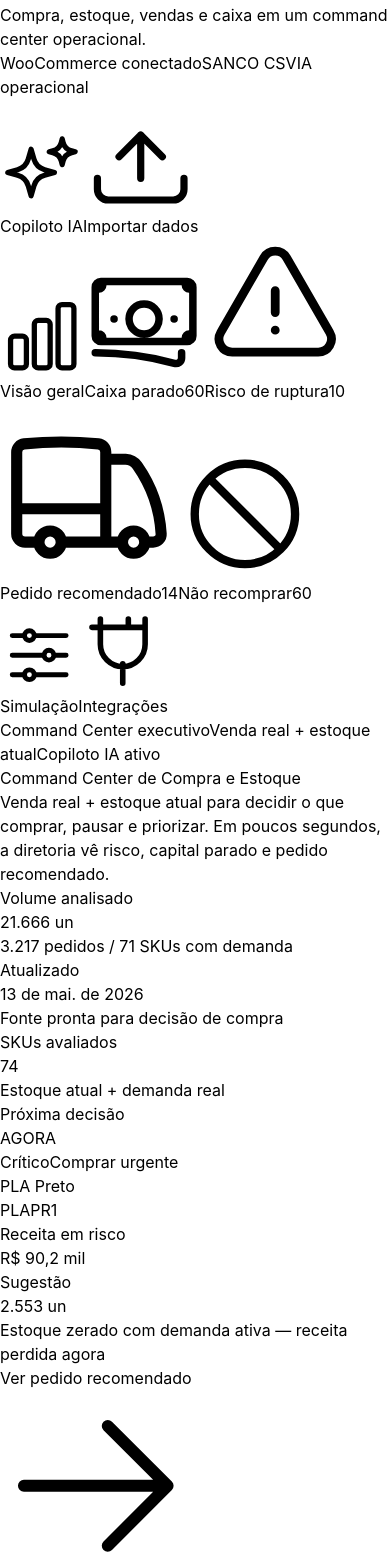
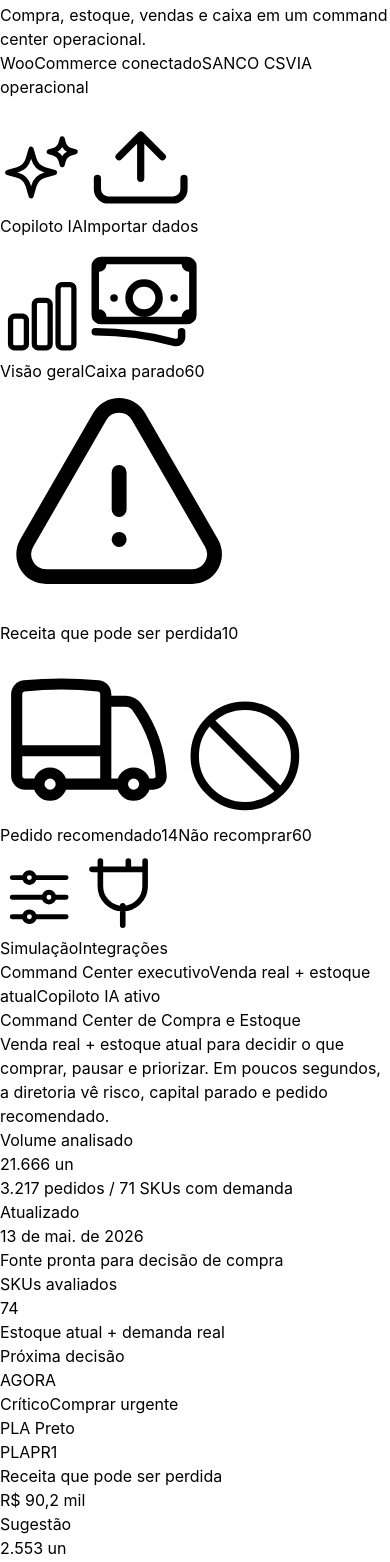
Before and after one commit to sales123-staff/stl-stock-intelligence, a Next.js app: page / in a window 390 px wide. Shown: the part 435-1997 px from the top of the page. Built offline with nearby package versions, Linux system fonts and the light colour scheme.

Commit message:
Fix financial logic for revenue risk and cash leak

```diff
--- a/app/page.tsx
+++ b/app/page.tsx
@@ -23,6 +23,9 @@ interface SKU {
   estoqueUtil: number
   valorUnitario: number
   precoVenda: number
+  precoMedioVenda: number
+  receitaPeriodo: number
+  precoVendaFonte: 'woocommerce' | 'estimado'
   margem: number
   valorEstoque: number
   consumo: number
@@ -250,8 +253,19 @@ const fmtDate = (d: string | Date) => new Intl.DateTimeFormat('pt-BR', { dateSty
 // ─── CSV PARSING ───────────────────────────────────────────────────────────
 
 function parseBRL(s: string | undefined | null): number {
-  if (!s) return 0
-  return parseFloat(String(s).trim().replace('R$', '').replace(/\./g, '').replace(',', '.')) || 0
+  if (s === undefined || s === null) return 0
+  const raw = String(s).trim()
+  if (!raw) return 0
+
+  // Aceita BRL/pt-BR (R$ 1.878,66) e números vindos de APIs (1878.66).
+  const cleaned = raw.replace(/R\$/g, '').replace(/\s/g, '').replace(/[^0-9,.-]/g, '')
+  if (!cleaned) return 0
+
+  if (cleaned.includes(',')) {
+    return parseFloat(cleaned.replace(/\./g, '').replace(',', '.')) || 0
+  }
+
+  return parseFloat(cleaned) || 0
 }
 
 function detectCSVType(text: string): 'stock' | 'consumption' | 'coverage' | 'unknown' {
@@ -298,22 +312,35 @@ function recommend(c: Classification, sku: { giro: number; valorEstoque: number;
   return 'manter'
 }
 
-function buildMotivo(c: Classification, dias: number, valorEstoque: number, receitaEmRisco: number): string {
+function buildMotivo(
+  c: Classification,
+  dias: number,
+  valorEstoque: number,
+  receitaEmRisco: number,
+  consumo: number,
+  estoqueUtil: number,
+  periodoDias: number,
+  precoVendaFonte: 'woocommerce' | 'estimado',
+): string {
+  const fontePreco = precoVendaFonte === 'woocommerce' ? 'preço médio real do WooCommerce' : 'preço estimado por custo + margem'
+
   switch (c) {
     case 'critico':
-      if (!isFinite(dias) || dias <= 0) return 'Estoque zerado com demanda ativa — receita perdida agora'
-      return `Apenas ${Math.round(dias)} dias até ruptura. Risco de ${fmtBRLcompact(receitaEmRisco)} em receita perdida`
+      if (!isFinite(dias) || dias <= 0) {
+        return `Vendeu ${fmtNum(consumo)} un em ${periodoDias} dias, tem ${fmtNum(estoqueUtil)} em estoque e pode deixar de vender ${fmtBRLcompact(receitaEmRisco)} durante o lead time (${fontePreco}).`
+      }
+      return `Vendeu ${fmtNum(consumo)} un em ${periodoDias} dias, cobertura de ${Math.round(dias)}d e risco de ${fmtBRLcompact(receitaEmRisco)} durante o lead time.`
     case 'ruptura':
-      return `Cobertura crítica de ${Math.round(dias)} dias. Comprar antes da próxima venda perdida`
+      return `Cobertura crítica de ${Math.round(dias)}d. Demanda real de ${fmtNum(consumo)} un em ${periodoDias} dias pode virar venda perdida.`
     case 'atencao':
-      return `${Math.round(dias)} dias de cobertura — abaixo do lead time + segurança`
+      return `${Math.round(dias)}d de cobertura — abaixo do lead time + segurança. Monitorar compra.`
     case 'parado':
-      return `Sem giro · ${fmtBRLcompact(valorEstoque)} de capital travado`
+      return `${fmtNum(estoqueUtil)} un em estoque e ${fmtNum(consumo)} vendidas em ${periodoDias} dias — ${fmtBRLcompact(valorEstoque)} de capital travado.`
     case 'excesso':
-      return `Cobertura excessiva de ${Math.round(dias)} dias — capital subutilizado`
+      return `Cobertura excessiva de ${Math.round(dias)}d com base nas vendas dos últimos ${periodoDias} dias — capital subutilizado.`
     case 'saudavel':
     default:
-      return 'Operando dentro da margem saudável'
+      return 'Operando dentro da margem saudável.'
   }
 }
 
@@ -321,27 +348,42 @@ function processData(stockRaw: string, consumoRaw: string, _mesesRaw: string, pa
   const stockRows = parseCSV(stockRaw)
   const consumoRows = parseCSV(consumoRaw)
 
-  const stockMap = new Map<string, { produto: string; qtdDisp: number; qtdBloq: number; reserva: number; valor: number }>()
+  const stockMap = new Map<string, { produto: string; qtdDisp: number; qtdBloq: number; qtdTotal: number; reserva: number; valor: number }>()
   stockRows.forEach(r => {
     const cod = r['Codigo']
     if (!cod || cod === 'Total') return
     const e = stockMap.get(cod)
     const qtdDisp = parseBRL(r['Quantidade disponível'])
     const qtdBloq = parseBRL(r['Quantidade bloqueada'])
+    const qtdTotal = parseBRL(r['Quantidade total']) || qtdDisp + qtdBloq
     const reserva = parseBRL(r['Reserva virtual'])
     const valor = parseBRL(r['Valor mercadorias'])
-    if (!e) stockMap.set(cod, { produto: r['Produto'] || cod, qtdDisp, qtdBloq, reserva, valor })
-    else { e.qtdDisp += qtdDisp; e.qtdBloq += qtdBloq; e.reserva += reserva; e.valor += valor }
+    if (!e) stockMap.set(cod, { produto: r['Produto'] || cod, qtdDisp, qtdBloq, qtdTotal, reserva, valor })
+    else {
+      e.qtdDisp += qtdDisp
+      e.qtdBloq += qtdBloq
+      e.qtdTotal += qtdTotal
+      e.reserva += reserva
+      e.valor += valor
+    }
   })
 
-  const consumoMap = new Map<string, { produto: string; quantidade: number }>()
+  const estoqueValorTotal = Array.from(stockMap.values()).reduce((total, item) => total + item.valor, 0)
+  const estoqueQtdBaseTotal = Array.from(stockMap.values()).reduce((total, item) => total + (item.qtdTotal > 0 ? item.qtdTotal : item.qtdDisp + item.qtdBloq), 0)
+  const valorUnitarioMedioEstoque = estoqueQtdBaseTotal > 0 ? estoqueValorTotal / estoqueQtdBaseTotal : 0
+
+  const consumoMap = new Map<string, { produto: string; quantidade: number; receita: number }>()
   consumoRows.forEach(r => {
     const cod = r['Codigo']
     if (!cod) return
     const e = consumoMap.get(cod)
     const qtd = parseBRL(r['Quantidade'])
-    if (!e) consumoMap.set(cod, { produto: r['Produto'] || cod, quantidade: qtd })
-    else e.quantidade += qtd
+    const receita = parseBRL(r['Receita'] || r['Receita WooCommerce'] || r['Total'] || r['Subtotal'] || r['Revenue'])
+    if (!e) consumoMap.set(cod, { produto: r['Produto'] || cod, quantidade: qtd, receita })
+    else {
+      e.quantidade += qtd
+      e.receita += receita
+    }
   })
 
   const allCodes = new Set([...stockMap.keys(), ...consumoMap.keys()])
@@ -353,9 +395,11 @@ function processData(stockRaw: string, consumoRaw: string, _mesesRaw: string, pa
     const produto = stock?.produto || consumoData?.produto || codigo
     const qtdDisponivel = stock?.qtdDisp ?? 0
     const qtdBloqueada = stock?.qtdBloq ?? 0
+    const qtdTotal = stock?.qtdTotal ?? qtdDisponivel + qtdBloqueada
     const reservaVirtual = stock?.reserva ?? 0
     const valorMercadorias = stock?.valor ?? 0
     const consumo = consumoData?.quantidade || 0
+    const receitaPeriodo = consumoData?.receita || 0
     const semEstoqueEncontrado = !stock
 
     // Regra de negócio: estoque < 5 trata como zero (devoluções pontuais)
@@ -363,9 +407,21 @@ function processData(stockRaw: string, consumoRaw: string, _mesesRaw: string, pa
     if (estoqueUtilCalc < 5) estoqueUtilCalc = 0
     const estoqueUtil = estoqueUtilCalc
 
-    const valorUnitario = qtdDisponivel > 0 && valorMercadorias > 0 ? valorMercadorias / qtdDisponivel : 0
+    // Valor unitário de estoque deve usar o total da mercadoria quando existir.
+    // Antes o cálculo usava apenas a quantidade disponível, o que distorcia SKUs com reserva/bloqueio
+    // e fazia alguns filamentos parecerem muito mais caros do que são.
+    const baseValorEstoque = qtdTotal > 0 ? qtdTotal : (qtdDisponivel + qtdBloqueada > 0 ? qtdDisponivel + qtdBloqueada : qtdDisponivel)
+    const valorUnitarioCalculado = baseValorEstoque > 0 && valorMercadorias > 0 ? valorMercadorias / baseValorEstoque : 0
+    const valorUnitario = valorUnitarioCalculado > 0 ? valorUnitarioCalculado : valorUnitarioMedioEstoque
     const margem = params.margemPadrao
-    const precoVenda = valorUnitario > 0 ? valorUnitario / (1 - margem) : 0
+
+    // Receita que podemos deixar de ganhar usa o preço médio real vendido no WooCommerce.
+    // Se a rota ainda não enviar receita por SKU, cai para uma estimativa explícita por custo + margem.
+    const precoMedioVendaReal = consumo > 0 && receitaPeriodo > 0 ? receitaPeriodo / consumo : 0
+    const precoVendaEstimado = valorUnitario > 0 ? valorUnitario / (1 - margem) : 0
+    const precoMedioVenda = precoMedioVendaReal > 0 ? precoMedioVendaReal : precoVendaEstimado
+    const precoVendaFonte: 'woocommerce' | 'estimado' = precoMedioVendaReal > 0 ? 'woocommerce' : 'estimado'
+    const precoVenda = precoMedioVenda
     const valorEstoque = estoqueUtil * valorUnitario
 
     const consumoDiario = params.periodoRelatorioDias > 0 ? consumo / params.periodoRelatorioDias : 0
@@ -378,28 +434,37 @@ function processData(stockRaw: string, consumoRaw: string, _mesesRaw: string, pa
     const sugestaoCompra = Math.max(0, Math.ceil(estoqueNecessario - estoqueUtil))
     const valorSugestaoCompra = sugestaoCompra * valorUnitario
 
-    const diasSemEstoqueProjetado = classification === 'critico' ? params.leadTimeDias :
-      classification === 'ruptura' ? Math.max(0, params.leadTimeDias - diasCobertura) :
-      classification === 'atencao' ? Math.max(0, params.leadTimeDias - diasCobertura) : 0
-    const receitaEmRisco = consumoDiario * diasSemEstoqueProjetado * precoVenda
-
-    const capitalParado = (classification === 'parado' || classification === 'excesso') ? valorEstoque : 0
-    const recommendation = recommend(classification, { giro, valorEstoque, consumo })
+    // Receita perdida projetada: venda real dos últimos 90 dias + preço médio real vendido + lead time.
+    // Assim os SKUs com maior movimentação tendem a aparecer com maior risco financeiro quando o preço é similar.
+    const coberturaParaCalculo = consumoDiario > 0 ? Math.max(0, isFinite(diasCobertura) ? diasCobertura : params.leadTimeDias) : params.leadTimeDias
+    const diasSemEstoqueProjetado = consumoDiario > 0 ? Math.max(0, params.leadTimeDias - coberturaParaCalculo) : 0
+    const unidadesPerdidasProjetadas = consumoDiario * diasSemEstoqueProjetado
+    const receitaEmRisco = unidadesPerdidasProjetadas * precoMedioVenda
+
+    // Caixa parado: estoque acima do necessário para cobrir lead time + segurança.
+    // Se não vendeu nada no período, todo o estoque útil é tratado como capital parado.
+    const estoqueExcedente = consumo > 0 ? Math.max(0, estoqueUtil - estoqueNecessario) : estoqueUtil
+    const capitalParado = estoqueExcedente * valorUnitario
+    const recommendation = recommend(classification, { giro, valorEstoque: capitalParado || valorEstoque, consumo })
 
     let scorePrioridade = 0
-    if (classification === 'critico') scorePrioridade = 90 + Math.min(10, receitaEmRisco / 1000)
-    else if (classification === 'ruptura') scorePrioridade = 70 + Math.min(20, receitaEmRisco / 1000)
-    else if (classification === 'atencao') scorePrioridade = 40 + Math.min(20, receitaEmRisco / 2000)
-    else if (classification === 'parado') scorePrioridade = 20 + Math.min(20, valorEstoque / 5000)
-    else if (classification === 'excesso') scorePrioridade = 10 + Math.min(15, valorEstoque / 10000)
+    const pesoReceita = Math.min(45, Math.log10(receitaEmRisco + 1) * 9)
+    const pesoDemanda = Math.min(20, Math.log10(consumo + 1) * 4.5)
+    const pesoEstoque = estoqueUtil <= 0 && consumo > 0 ? 20 : isFinite(diasCobertura) && diasCobertura < 7 ? 15 : isFinite(diasCobertura) && diasCobertura < 15 ? 10 : 0
+
+    if (classification === 'critico') scorePrioridade = 35 + pesoReceita + pesoDemanda + pesoEstoque
+    else if (classification === 'ruptura') scorePrioridade = 28 + pesoReceita + pesoDemanda + pesoEstoque
+    else if (classification === 'atencao') scorePrioridade = 18 + pesoReceita + pesoDemanda
+    else if (classification === 'parado') scorePrioridade = 18 + Math.min(35, Math.log10(capitalParado + 1) * 7)
+    else if (classification === 'excesso') scorePrioridade = 12 + Math.min(30, Math.log10(capitalParado + 1) * 6)
     else scorePrioridade = 5
     scorePrioridade = Math.min(100, Math.round(scorePrioridade))
 
-    const motivo = buildMotivo(classification, diasCobertura, valorEstoque, receitaEmRisco)
+    const motivo = buildMotivo(classification, diasCobertura, capitalParado || valorEstoque, receitaEmRisco, consumo, estoqueUtil, params.periodoRelatorioDias, precoVendaFonte)
 
     skus.push({
       codigo, produto, qtdDisponivel, qtdBloqueada, reservaVirtual, estoqueUtil,
-      valorUnitario, precoVenda, margem, valorEstoque, consumo, consumoDiario,
+      valorUnitario, precoVenda, precoMedioVenda, receitaPeriodo, precoVendaFonte, margem, valorEstoque, consumo, consumoDiario,
       diasCobertura, giro, classification, recommendation, sugestaoCompra,
       valorSugestaoCompra, receitaEmRisco, capitalParado, scorePrioridade,
       motivo, semEstoqueEncontrado,
@@ -444,10 +509,23 @@ function buildConsumoCsvFromWoo(skuSummary: any[]) {
       const sku = escapeCsvValue(item.sku)
       const name = escapeCsvValue(item.name || item.sku)
       const quantity = Number(item.quantity || 0)
-      return `${sku};${name};${quantity}`
+
+      // A rota pode retornar revenue, total, subtotal ou campos agregados equivalentes.
+      // Essa receita é a base correta para calcular venda perdida projetada.
+      const revenue = Number(
+        item.revenue ??
+        item.totalRevenue ??
+        item.total_revenue ??
+        item.total ??
+        item.subtotal ??
+        item.sales ??
+        0
+      ) || 0
+
+      return `${sku};${name};${quantity};${revenue.toFixed(2)}`
     })
 
-  return ['Codigo;Produto;Quantidade', ...rows].join('\n')
+  return ['Codigo;Produto;Quantidade;Receita', ...rows].join('\n')
 }
 
 // ─── MOCK DATA ─────────────────────────────────────────────────────────────
@@ -768,7 +846,7 @@ function DecisionCard({ sku, rank }: { sku: SKU; rank: number }) {
 
         <div className="grid grid-cols-3 gap-4 lg:flex-1">
           <div>
-            <p className="text-[10px] font-semibold uppercase tracking-[0.14em] text-slate-400">Receita em risco</p>
+            <p className="text-[10px] font-semibold uppercase tracking-[0.14em] text-slate-400">Receita que pode ser perdida</p>
             <p className="mt-1 text-sm font-bold text-rose-700">{fmtBRLcompact(sku.receitaEmRisco)}</p>
           </div>
           <div>
@@ -948,7 +1026,15 @@ export default function Page() {
 
   const topDecisions = useMemo(() => {
     if (!data.length) return []
-    return [...data].sort((a, b) => b.scorePrioridade - a.scorePrioridade).slice(0, 5)
+    return [...data]
+      .sort((a, b) =>
+        b.receitaEmRisco - a.receitaEmRisco ||
+        b.consumo - a.consumo ||
+        a.diasCobertura - b.diasCobertura ||
+        b.capitalParado - a.capitalParado ||
+        b.scorePrioridade - a.scorePrioridade
+      )
+      .slice(0, 5)
   }, [data])
 
   const cashLeakData = useMemo(() => {
@@ -966,7 +1052,12 @@ export default function Page() {
   const importOrderData = useMemo(() => {
     return [...data]
       .filter(d => d.sugestaoCompra > 0)
-      .sort((a, b) => b.scorePrioridade - a.scorePrioridade)
+      .sort((a, b) =>
+        b.receitaEmRisco - a.receitaEmRisco ||
+        b.consumo - a.consumo ||
+        a.diasCobertura - b.diasCobertura ||
+        b.scorePrioridade - a.scorePrioridade
+      )
   }, [data])
 
   const notBuyData = useMemo(() => {
@@ -1214,6 +1305,9 @@ export default function Page() {
           diasCobertura: d.diasCobertura,
           classification: d.classification,
           recommendation: d.recommendation,
+          receitaPeriodo: d.receitaPeriodo,
+          precoMedioVenda: d.precoMedioVenda,
+          precoVendaFonte: d.precoVendaFonte,
           receitaEmRisco: d.receitaEmRisco,
           capitalParado: d.capitalParado,
           sugestaoCompra: d.sugestaoCompra,
@@ -1246,7 +1340,7 @@ export default function Page() {
   const tabs: { id: Tab; label: string; icon: string; badge?: number }[] = [
     { id: 'overview', label: 'Visão geral', icon: 'chart' },
     { id: 'cash-leak', label: 'Caixa parado', icon: 'cash', badge: summary ? summary.parado + summary.excesso : 0 },
-    { id: 'revenue-risk', label: 'Risco de ruptura', icon: 'alert', badge: summary ? summary.criticos + summary.ruptura : 0 },
+    { id: 'revenue-risk', label: 'Receita que pode ser perdida', icon: 'alert', badge: summary ? summary.criticos + summary.ruptura : 0 },
     { id: 'import-ai', label: 'Pedido recomendado', icon: 'truck', badge: importOrderData.length },
     { id: 'not-buy', label: 'Não recomprar', icon: 'block', badge: notBuyData.length },
     { id: 'simulation', label: 'Simulação', icon: 'sliders' },
@@ -1537,7 +1631,7 @@ export default function Page() {
                       <p className="mt-1 font-mono text-xs text-slate-500">{heroDecision.codigo}</p>
                       <div className="mt-6 grid grid-cols-2 gap-3">
                         <div className="rounded-xl border border-rose-100 bg-rose-50 p-4">
-                          <p className="text-[10px] uppercase tracking-[0.16em] text-rose-700/70">Receita em risco</p>
+                          <p className="text-[10px] uppercase tracking-[0.16em] text-rose-700/70">Receita que pode ser perdida</p>
                           <p className="mt-2 text-2xl font-black text-rose-700">{fmtBRLcompact(heroDecision.receitaEmRisco)}</p>
                         </div>
                         <div className="rounded-xl border border-emerald-100 bg-emerald-50 p-4">
@@ -1559,7 +1653,7 @@ export default function Page() {
             </section>
 
             <section className="grid gap-4 sm:grid-cols-2 xl:grid-cols-4">
-              <KpiCard label="Receita em risco" value={fmtBRLcompact(summary.receitaEmRisco)} sub={`${summary.criticos + summary.ruptura} SKUs críticos ou em ruptura`} icon="alert" tone="rose" emphasis />
+              <KpiCard label="Receita que pode ser perdida" value={fmtBRLcompact(summary.receitaEmRisco)} sub={`${summary.criticos + summary.ruptura} SKUs críticos ou em ruptura`} icon="alert" tone="rose" emphasis />
               <KpiCard label="Capital parado" value={fmtBRLcompact(summary.capitalParado)} sub={`${fmtPct(summary.pctParado)} do estoque em parado/excesso`} icon="cash" tone="violet" emphasis />
               <KpiCard label="Compra recomendada" value={fmtBRLcompact(summary.sugestaoTotal)} sub={`${fmtNum(summary.compraRecomendadaUn)} unidades sugeridas`} icon="truck" tone="emerald" emphasis />
               <KpiCard label="Caixa liberável" value={fmtBRLcompact(summary.caixaLiberavel)} sub="Estimativa ao promover/liquidar travados" icon="bolt" tone="cyan" emphasis />
@@ -1575,7 +1669,7 @@ export default function Page() {
               <SectionTitle
                 eyebrow="Prioridade executiva"
                 title="Decisões de hoje"
-                subtitle="Top 5 SKUs em cards executivos. O ranking combina risco de ruptura, receita em risco, capital travado e recomendação operacional."
+                subtitle="Top 5 SKUs em cards executivos. O ranking combina receita que pode ser perdida, receita em risco, capital travado e recomendação operacional."
                 right={<button onClick={() => setAiOpen(true)} className="rounded-full border border-violet-200 bg-violet-50 px-4 py-2 text-sm font-bold text-violet-700 transition hover:bg-violet-100">Perguntar para IA</button>}
               />
               <GlassPanel className="overflow-hidden">
@@ -1583,7 +1677,7 @@ export default function Page() {
                   <span>Rank</span>
                   <span>Produto</span>
                   <span>Status</span>
-                  <span className="text-right">Receita em risco</span>
+                  <span className="text-right">Receita que pode ser perdida</span>
                   <span className="text-right">Comprar</span>
                 </div>
                 <div className="divide-y divide-slate-100">
@@ -1600,7 +1694,7 @@ export default function Page() {
                       </div>
                       <div className="flex flex-wrap gap-2"><ClassBadge c={d.classification} /><RecBadge r={d.recommendation} /></div>
                       <div className="text-left lg:text-right">
-                        <p className="text-[10px] uppercase tracking-[0.14em] text-slate-400 lg:hidden">Receita em risco</p>
+                        <p className="text-[10px] uppercase tracking-[0.14em] text-slate-400 lg:hidden">Receita que pode ser perdida</p>
                         <p className="text-sm font-bold text-rose-700">{fmtBRLcompact(d.receitaEmRisco)}</p>
                       </div>
                       <div className="text-left lg:text-right">
@@ -1624,7 +1718,7 @@ export default function Page() {
                 <div className="flex h-12 w-12 items-center justify-center rounded-xl bg-rose-50 text-rose-700 ring-1 ring-rose-100"><Icon name="alert" className="h-5 w-5" /></div>
                 <p className="mt-5 text-lg font-semibold text-slate-900">O que pode romper?</p>
                 <p className="mt-2 text-sm leading-6 text-slate-500">{summary.criticos + summary.ruptura} SKUs em risco e {fmtBRLcompact(summary.receitaEmRisco)} em jogo.</p>
-                <p className="mt-4 text-sm font-bold text-rose-700">Ver risco de ruptura →</p>
+                <p className="mt-4 text-sm font-bold text-rose-700">Ver receita que pode ser perdida →</p>
               </button>
               <button onClick={() => setTab('not-buy')} className="group rounded-xl border border-slate-200 bg-white p-6 text-left shadow-sm transition hover:-translate-y-0.5 hover:border-amber-200 hover:shadow-md">
                 <div className="flex h-12 w-12 items-center justify-center rounded-xl bg-amber-50 text-amber-700 ring-1 ring-amber-100"><Icon name="block" className="h-5 w-5" /></div>
@@ -1743,10 +1837,10 @@ export default function Page() {
         {/* RISCO DE RUPTURA */}
         {tab === 'revenue-risk' && summary && (
           <div className="space-y-6">
-            <SectionTitle eyebrow="Revenue Protection" title="Risco de ruptura" subtitle="Produtos com cobertura insuficiente, demanda ativa e potencial de receita perdida." />
+            <SectionTitle eyebrow="Revenue Protection" title="Receita que pode ser perdida" subtitle="Produtos com cobertura insuficiente, demanda ativa e potencial de receita perdida." />
 
             <div className="grid gap-4 sm:grid-cols-2 xl:grid-cols-4">
-              <KpiCard label="Receita em risco" value={fmtBRLcompact(summary.receitaEmRisco)} tone="rose" icon="alert" />
+              <KpiCard label="Receita que pode ser perdida" value={fmtBRLcompact(summary.receitaEmRisco)} tone="rose" icon="alert" />
               <KpiCard label="SKUs críticos" value={summary.criticos} tone="rose" sub="Ruptura agora ou quase agora" icon="target" />
               <KpiCard label="Ruptura iminente" value={summary.ruptura} tone="amber" sub="Cobertura até 15 dias" icon="clock" />
               <KpiCard label="Em atenção" value={summary.atencao} tone="amber" sub="Cobertura até 30 dias" icon="shield" />
@@ -1754,7 +1848,7 @@ export default function Page() {
 
             <div className="space-y-3">
               {revenueRiskData.length === 0 ? (
-                <EmptyState title="Nenhum produto em risco de ruptura" subtitle="A cobertura atual está saudável para o período analisado." icon="check" />
+                <EmptyState title="Nenhum produto em receita que pode ser perdida" subtitle="A cobertura atual está saudável para o período analisado." icon="check" />
               ) : revenueRiskData.map((d, i) => (
                 <GlassPanel key={d.codigo} className={cn('overflow-hidden', CLASS_TONES[d.classification].border)}>
                   <SkuCompactRow
@@ -1763,7 +1857,7 @@ export default function Page() {
                     right={
                       <div className="grid shrink-0 grid-cols-2 gap-3 text-right sm:min-w-[340px]">
                         <div className="hidden rounded-xl border border-rose-100 bg-rose-50 p-3 sm:block">
-                          <p className="text-[10px] uppercase tracking-[0.16em] text-rose-700/70">Receita em risco</p>
+                          <p className="text-[10px] uppercase tracking-[0.16em] text-rose-700/70">Receita que pode ser perdida</p>
                           <p className="mt-1 font-black text-rose-700">{fmtBRLcompact(d.receitaEmRisco)}</p>
                         </div>
                         <div className="rounded-xl border border-emerald-100 bg-emerald-50 p-3">
@@ -1814,7 +1908,7 @@ export default function Page() {
               })
               if (items.length === 0) return null
               const config = {
-                alta: { label: 'Prioridade alta', desc: 'Comprar imediatamente — risco de ruptura ou receita relevante.', tone: 'rose' as Tone, text: 'text-rose-700' },
+                alta: { label: 'Prioridade alta', desc: 'Comprar imediatamente — receita que pode ser perdida ou receita relevante.', tone: 'rose' as Tone, text: 'text-rose-700' },
                 media: { label: 'Prioridade média', desc: 'Incluir no próximo pedido para proteger cobertura.', tone: 'amber' as Tone, text: 'text-amber-700' },
                 baixa: { label: 'Prioridade baixa', desc: 'Pode aguardar ciclo seguinte se orçamento apertar.', tone: 'emerald' as Tone, text: 'text-emerald-700' },
               }[priority]
@@ -2076,7 +2170,7 @@ export default function Page() {
                       {simulation.criticosForaOrcamento.length > 0 ? ` · ${simulation.criticosForaOrcamento.length} críticos` : ''}
                     </p>
                     <p className="mt-1 text-sm leading-6 text-amber-700/70">
-                      Receita em risco residual: {fmtBRLcompact(simulation.riscoRupturaResidual)}. Para cobrir todos os SKUs prioritários, considere adicionar {fmtBRLcompact(simulation.evitados.reduce((a, d) => a + d.valorSugestaoCompra, 0))}.
+                      Receita que pode ser perdida residual: {fmtBRLcompact(simulation.riscoRupturaResidual)}. Para cobrir todos os SKUs prioritários, considere adicionar {fmtBRLcompact(simulation.evitados.reduce((a, d) => a + d.valorSugestaoCompra, 0))}.
                     </p>
                   </div>
                 </div>
```
